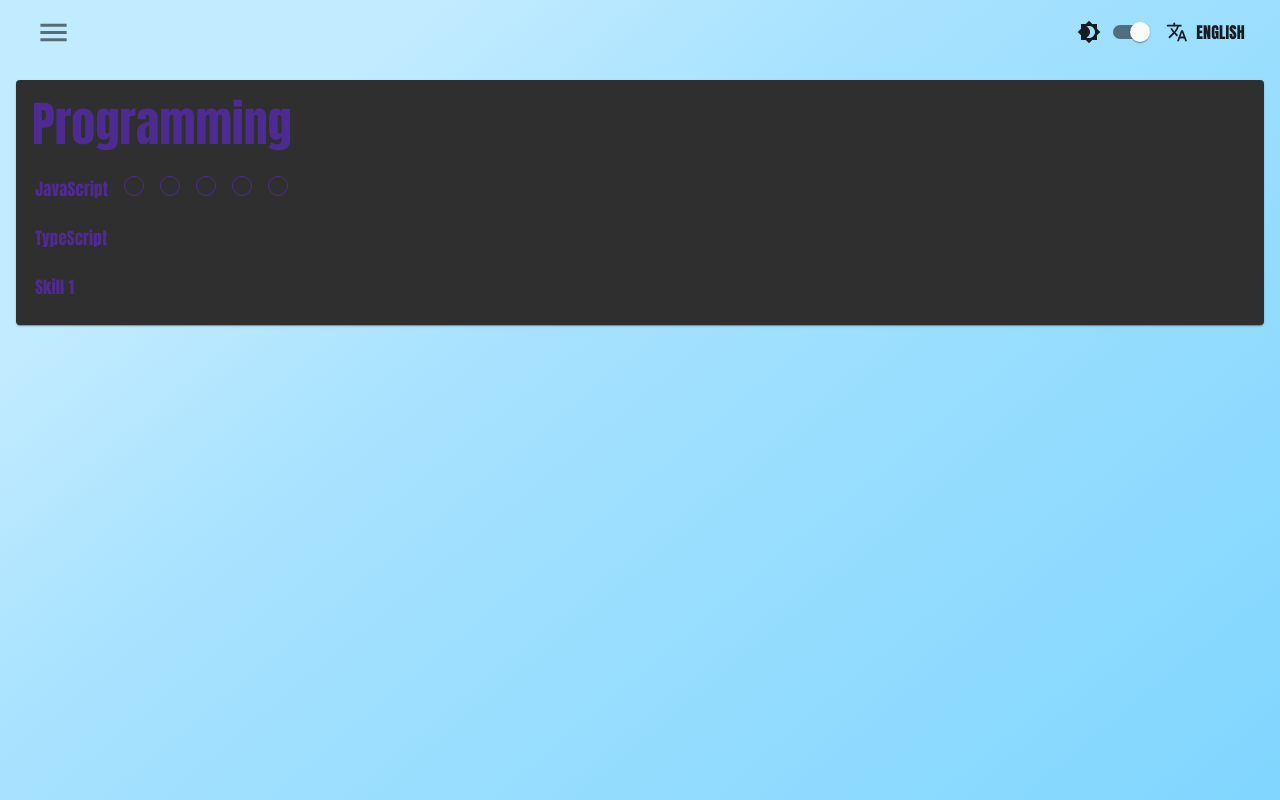
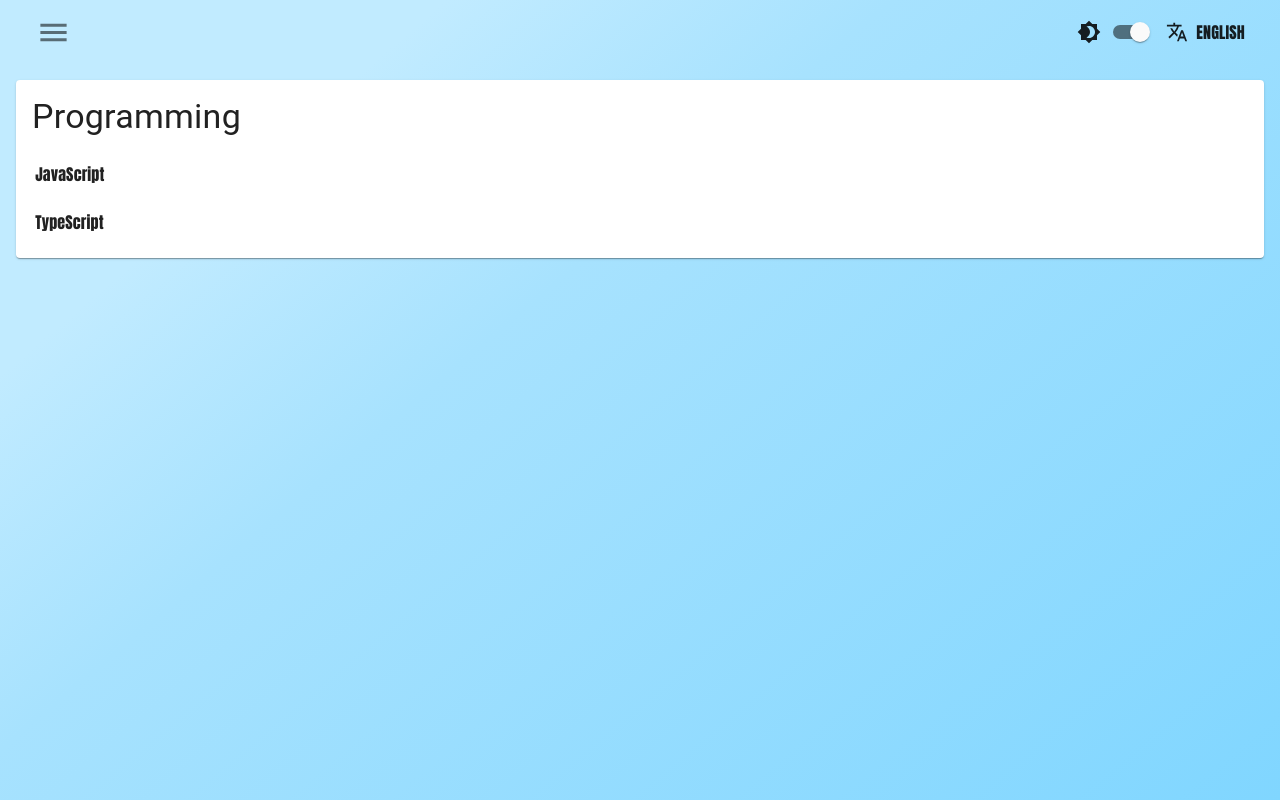
Before and after one commit to Julian-Kl/personal-portfolio, a React (Create React App) app: page /skills in a window 1280 px wide. Built offline with nearby package versions, Linux system fonts and the light colour scheme; a web font is replaced by a local one.

Commit message:
Provider in index.js & SkillCard Props

```diff
--- a/src/App.tsx
+++ b/src/App.tsx
@@ -1,18 +1,19 @@
-import React from 'react';
+import React, { useContext } from 'react';
 import './css/App.scss';
 import { BrowserRouter as Router, Route } from 'react-router-dom';
 import { Navbar } from './domain/navbar/Navbar';
 import { ContactButton } from './components/ContactButton';
 import { About } from './domain/about/about';
 import { SkillCard } from './components/SkillCard';
-import { ThemeHelper } from './themes/ThemeHelper';
-import { LanguageHelper } from './languages/LanguageHelper';
+import { LanguageContext } from './contexts/LanguageContext';
 
 const App: React.FC = () => {
 
+
+  // Text
+  const languageContext = useContext(LanguageContext);
+
   return (
-      <ThemeHelper>
-        <LanguageHelper>
       <Router>
         <Navbar/>
           <Route path="/about">
@@ -20,11 +21,9 @@ const App: React.FC = () => {
             <About />
           </Route>
           <Route path="/skills">
-                <SkillCard />
+            <SkillCard title={languageContext?.dictionary.skillSection1.title!} skills={languageContext?.dictionary.skillSection1.skills!}levels={languageContext?.dictionary.skillSection1.levels!} />
           </Route>
       </Router>
-        </LanguageHelper>
-      </ThemeHelper>
   );
 }
 
--- a/src/components/ContactButton.tsx
+++ b/src/components/ContactButton.tsx
@@ -28,7 +28,6 @@ export const ContactButton: React.FC = (props) => {
 
   const contactButton = languageContext?.dictionary.contactButton;
 
-
   return (
     <Box className={classes.contactButton}>
       <Button endIcon={<ChatIcon />} variant="outlined" size="large">
--- a/src/components/SkillCard.tsx
+++ b/src/components/SkillCard.tsx
@@ -6,68 +6,39 @@ import Box from '@material-ui/core/Box';
 import Typography from '@material-ui/core/Typography';
 
 const useStyles = makeStyles({
-  root: {
-    minWidth: 275,
-    backgroundColor: '#2f2f2f'
-  },
   bullet: {
     display: 'inline-block',
     margin: '0 2px',
     transform: 'scale(0.8)',
   },
-  pos: {
-    fontSize: '1.2em',
-  },
-  dotBox: {
-    display: 'inline-block',
-    alignContent: 'inherits'
-  },
-  dot: {
-    display: 'inline-block',
-    backgroundColor: '#2f2f2f',
-    bottom: '20px',
-    top: '30',
-    marginLeft: '16px',
-    width: '20px',
-    height: '20px',
-    borderStyle: 'solid',
-    borderWidth: 'thin',
-    borderRadius: '50%',
-    borderColor: '#4d2b90'
-  }
 });
 
-export const SkillCard = () => {
+interface Props {
+  title: string,
+  skills: string[],
+  levels: number[]
+}
+
+export const SkillCard: React.FC<Props> = (props) => {
   const classes = useStyles();
-  const bull = <span className={classes.bullet}>•</span>;
+
+  console.log(props);
 
   return (
     <Box m={2}>
-      <Card className={classes.root}>
+      <Card>
         <CardContent>
-        <Typography variant="h3" component="h2" color="secondary" >
-          Programming
+          <Typography variant="h4" component="h2" color="textPrimary" >
+            {props.title}
           </Typography>
           <Box ml={0.4} mt={3}>
-          <Typography variant="body1" component="p" className={classes.pos} color="secondary" display="inline">
+            <Typography variant="body1" component="p" color="textPrimary" display="inline">
               JavaScript
-          </Typography>
-          <div className={classes.dotBox}>
-            <div className={classes.dot}></div>
-            <div className={classes.dot}></div>
-            <div className={classes.dot}></div>
-            <div className={classes.dot}></div>
-            <div className={classes.dot}></div>
-          </div>
-        </Box>
-        <Box ml={0.4} mt={3}>
-          <Typography variant="body1" component="p" className={classes.pos} color="secondary">
-            TypeScript
             </Typography>
           </Box>
           <Box ml={0.4} mt={3}>
-          <Typography variant="body1" component="p" className={classes.pos} color="secondary">
-            Skill 1
+            <Typography variant="body1" component="p" color="textPrimary">
+              TypeScript
             </Typography>
           </Box>
         </CardContent>
--- a/src/contexts/LanguageContext.tsx
+++ b/src/contexts/LanguageContext.tsx
@@ -2,7 +2,12 @@ import { createContext } from 'react';
 
 interface Dictionary {
     contactButton: string,
-    about: string
+    about: string,
+    skillSection1: {
+      title: string
+      skills: string[],
+      levels: number[]
+    }
 }
 
 interface LanguageContext {
--- a/src/index.tsx
+++ b/src/index.tsx
@@ -4,10 +4,16 @@ import './normalize.css';
 import './index.css';
 import App from './App';
 import reportWebVitals from './reportWebVitals';
+import { LanguageHelper } from './languages/LanguageHelper';
+import { ThemeHelper } from './themes/ThemeHelper';
 
 ReactDOM.render(
   <React.StrictMode>
-    <App />
+    <LanguageHelper>
+      <ThemeHelper>
+        <App />
+      </ThemeHelper>
+    </LanguageHelper>
   </React.StrictMode>,
   document.getElementById('root')
 );
--- a/src/languages/Language.tsx
+++ b/src/languages/Language.tsx
@@ -4,11 +4,21 @@ import de from './de.json';
 interface dictionaryList {
   en: {
     "contactButton": string,
-    "about": string
+    "about": string,
+    "skillSection1": {
+      "title": string
+      "skills": string[],
+      "levels": number[]
+    }
   },
   de: {
     "contactButton": string,
-    "about": string
+    "about": string,
+    "skillSection1": {
+      "title": string
+      "skills": string[],
+      "levels": number[]
+    }
   }
 }
 
--- a/src/languages/de.json
+++ b/src/languages/de.json
@@ -1,4 +1,9 @@
 {
     "contactButton": "Kontakt",
-    "about": "Online Medien Generalist spezalisiert auf Front-End Entwicklung"
+    "about": "Online Medien Generalist spezalisiert auf Front-End Entwicklung",
+    "skillSection1": {
+        "title": "Programmieren",
+        "skills": ["JavaScript, TypeScript"],
+        "levels": [4, 2]
+    }
 }
--- a/src/languages/en.json
+++ b/src/languages/en.json
@@ -1,4 +1,9 @@
 {
     "contactButton": "Contact",
-    "about": "Online media generalist specialized in front end development"
+    "about": "Online media generalist specialized in front end development",
+    "skillSection1": {
+        "title": "Programming",
+        "skills": ["JavaScript, TypeScript"],
+        "levels": [4, 2]
+    }
 }
```
Also changed, not shown: 1 other file (tests, documents, lock files or other folders). Lines whose indentation alone changed are shown as unchanged.
